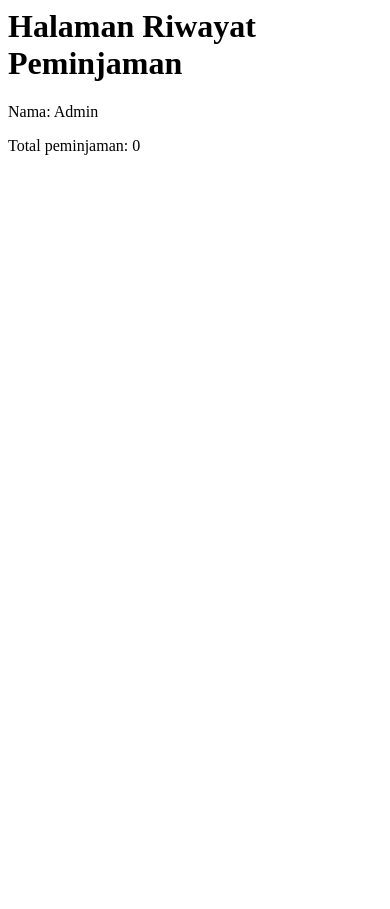
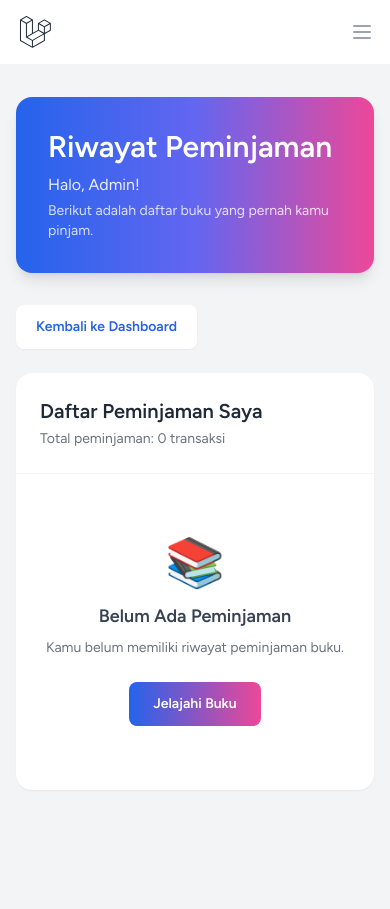
Before and after one commit to siskarj08/perpustakaan_25072, a Laravel app: page /siswa/riwayat-peminjaman in a window 390 px wide. Before the commit the page ends 155 px from the top, so only its background shows below. Run offline with Laravel 12, Linux system fonts and the light colour scheme; a user stored in the database is signed in; data comes from the database, SQL or seed files in the repository; tables that the repository leaves empty hold one stand-in row (values such as "Sample post"); data that the repository does not hold is empty; style sheets or scripts are compiled from the project's sources; parts of the project's set-up code (start-up, migrations or seed data) failed here and were passed over.

Commit message:
Debug query riwayat peminjaman

```diff
--- a/app/Http/Controllers/SiswaPeminjamanController.php
+++ b/app/Http/Controllers/SiswaPeminjamanController.php
@@ -2,20 +2,24 @@
 
 namespace App\Http\Controllers;
 
+use App\Models\Anggota;
+use App\Models\Buku;
 use App\Models\Peminjaman;
-use App\Models\Buku;
+use App\Models\User;
 use Illuminate\Support\Facades\Auth;
+use Illuminate\Support\Facades\DB;
 use Illuminate\Support\Facades\Gate;
+use Illuminate\View\View;
 
 class SiswaPeminjamanController extends Controller
 {
     // Menampilkan riwayat peminjaman siswa
-    public function index()
+    public function index(): View
     {
-        $anggota = auth()->user()->anggota;
+        $anggota = $this->resolveAnggotaFor(auth()->user());
 
-        $peminjamans = Peminjaman::with('buku')
-            ->where('anggota_id', $anggota->id)
+        $peminjamans = $anggota->peminjamans()
+            ->with('buku')
             ->latest('tanggal_pinjam')
             ->get();
 
@@ -25,15 +29,7 @@ class SiswaPeminjamanController extends Controller
     // Memproses peminjaman buku
     public function store(Buku $buku)
     {
-        $anggota = Auth::user()->anggota;
-
-        // Memastikan akun siswa terhubung dengan anggota
-        if (!$anggota) {
-            return back()->with(
-                'error',
-                'Data anggota belum terhubung dengan akun kamu.'
-            );
-        }
+        $anggota = $this->resolveAnggotaFor(Auth::user());
 
         // Memeriksa apakah buku masih dipinjam oleh siswa
         $sudahPinjam = Peminjaman::where('anggota_id', $anggota->id)
@@ -60,8 +56,36 @@ class SiswaPeminjamanController extends Controller
             ->route('buku.index')
             ->with(
                 'success',
-                'Buku "' . $buku->judul . '" berhasil dipinjam! Silakan cek riwayat peminjaman.'
+                'Buku "'.$buku->judul.'" berhasil dipinjam! Silakan cek riwayat peminjaman.'
             );
+    }
+
+    private function resolveAnggotaFor(User $user): Anggota
+    {
+        return DB::transaction(function () use ($user): Anggota {
+            $anggota = $user->anggota()->first();
+
+            if ($anggota) {
+                return $anggota;
+            }
+
+            $anggota = Anggota::query()
+                ->where('email', $user->email)
+                ->whereNull('user_id')
+                ->first();
+
+            if ($anggota) {
+                $anggota->user()->associate($user);
+                $anggota->save();
+
+                return $anggota;
+            }
+
+            return $user->anggota()->create([
+                'nama' => $user->name,
+                'email' => $user->email,
+            ]);
+        });
     }
 
     public function show($id)
--- a/resources/views/siswa/peminjaman.blade.php
+++ b/resources/views/siswa/peminjaman.blade.php
@@ -1,9 +1,136 @@
-<h1>Halaman Riwayat Peminjaman</h1>
 
-<p>Nama: {{ auth()->user()->name }}</p>
+<x-app-layout>
+    <div class="min-h-screen bg-gray-100 py-8">
+        <div class="mx-auto max-w-7xl px-4 sm:px-6 lg:px-8">
 
-<p>Total peminjaman: {{ $peminjamans->count() }}</p>
+            <!-- Header -->
+            <div class="mb-8 rounded-2xl bg-gradient-to-r from-blue-600 via-indigo-500 to-pink-500 p-8 text-white shadow-lg">
+                <h1 class="text-3xl font-bold">
+                    Riwayat Peminjaman
+                </h1>
 
-@foreach ($peminjamans as $peminjaman)
-    <p>{{ $peminjaman->buku->judul ?? 'Buku tidak ditemukan' }}</p>
-@endforeach
+                <p class="mt-2 text-white/90">
+                    Halo, {{ Auth::user()->name }}!
+                </p>
+
+                <p class="mt-1 text-sm text-white/80">
+                    Berikut adalah daftar buku yang pernah kamu pinjam.
+                </p>
+            </div>
+
+            <!-- Tombol Kembali -->
+            <div class="mb-6">
+                <a href="{{ route('siswa.dashboard') }}"
+                   class="inline-flex items-center rounded-lg bg-white px-5 py-3 text-sm font-semibold text-blue-600 shadow-sm transition hover:bg-blue-50">
+                    Kembali ke Dashboard
+                </a>
+            </div>
+
+            <!-- Daftar Peminjaman -->
+            <div class="overflow-hidden rounded-2xl bg-white shadow-sm">
+
+                <div class="border-b border-gray-100 p-6">
+                    <h2 class="text-xl font-bold text-gray-800">
+                        Daftar Peminjaman Saya
+                    </h2>
+
+                    <p class="mt-1 text-sm text-gray-500">
+                        Total peminjaman: {{ $peminjamans->count() }} transaksi
+                    </p>
+                </div>
+
+                @if($peminjamans->isEmpty())
+
+                    <div class="px-6 py-16 text-center">
+                        <div class="mb-4 text-5xl">📚</div>
+
+                        <h3 class="text-lg font-bold text-gray-700">
+                            Belum Ada Peminjaman
+                        </h3>
+
+                        <p class="mt-2 text-sm text-gray-500">
+                            Kamu belum memiliki riwayat peminjaman buku.
+                        </p>
+
+                        <a href="{{ route('buku.index') }}"
+                           class="mt-6 inline-block rounded-lg bg-gradient-to-r from-blue-600 to-pink-500 px-6 py-3 text-sm font-semibold text-white hover:opacity-90">
+                            Jelajahi Buku
+                        </a>
+                    </div>
+
+                @else
+
+                    <div class="overflow-x-auto">
+                        <table class="w-full text-left text-sm">
+
+                            <thead class="bg-gray-50 text-gray-600">
+                                <tr>
+                                    <th class="px-6 py-4">No.</th>
+                                    <th class="px-6 py-4">Judul Buku</th>
+                                    <th class="px-6 py-4">Tanggal Pinjam</th>
+                                    <th class="px-6 py-4">Tanggal Kembali</th>
+                                    <th class="px-6 py-4">Status</th>
+                                    <th class="px-6 py-4">Aksi</th>
+                                </tr>
+                            </thead>
+
+                            <tbody class="divide-y divide-gray-100">
+
+                                @foreach($peminjamans as $index => $peminjaman)
+
+                                    <tr class="transition hover:bg-blue-50/50">
+
+                                        <td class="px-6 py-4 text-gray-600">
+                                            {{ $index + 1 }}
+                                        </td>
+
+                                        <td class="px-6 py-4 font-semibold text-gray-800">
+                                            {{ $peminjaman->buku->judul ?? 'Buku tidak ditemukan' }}
+                                        </td>
+
+                                        <td class="px-6 py-4 text-gray-600">
+                                            {{ $peminjaman->tanggal_pinjam
+                                                ? \Carbon\Carbon::parse($peminjaman->tanggal_pinjam)->format('d-m-Y')
+                                                : '-' }}
+                                        </td>
+
+                                        <td class="px-6 py-4 text-gray-600">
+                                            {{ $peminjaman->tanggal_kembali
+                                                ? \Carbon\Carbon::parse($peminjaman->tanggal_kembali)->format('d-m-Y')
+                                                : 'Belum dikembalikan' }}
+                                        </td>
+
+                                        <td class="px-6 py-4">
+                                            @if($peminjaman->tanggal_kembali)
+                                                <span class="rounded-full bg-green-100 px-3 py-1 text-xs font-semibold text-green-700">
+                                                    Selesai
+                                                </span>
+                                            @else
+                                                <span class="rounded-full bg-yellow-100 px-3 py-1 text-xs font-semibold text-yellow-700">
+                                                    Dipinjam
+                                                </span>
+                                            @endif
+                                        </td>
+
+                                        <td class="px-6 py-4">
+                                            <a href="{{ route('peminjaman.show', $peminjaman->id) }}"
+                                                class="inline-flex items-center rounded-lg bg-blue-600 px-4 py-2 text-xs font-semibold text-white transition hover:bg-blue-700">
+                                                Detail
+                                            </a>
+                                        </td>
+
+                                    </tr>
+
+                                @endforeach
+
+                            </tbody>
+                        </table>
+                    </div>
+
+                @endif
+
+            </div>
+
+        </div>
+    </div>
+</x-app-layout>
```
